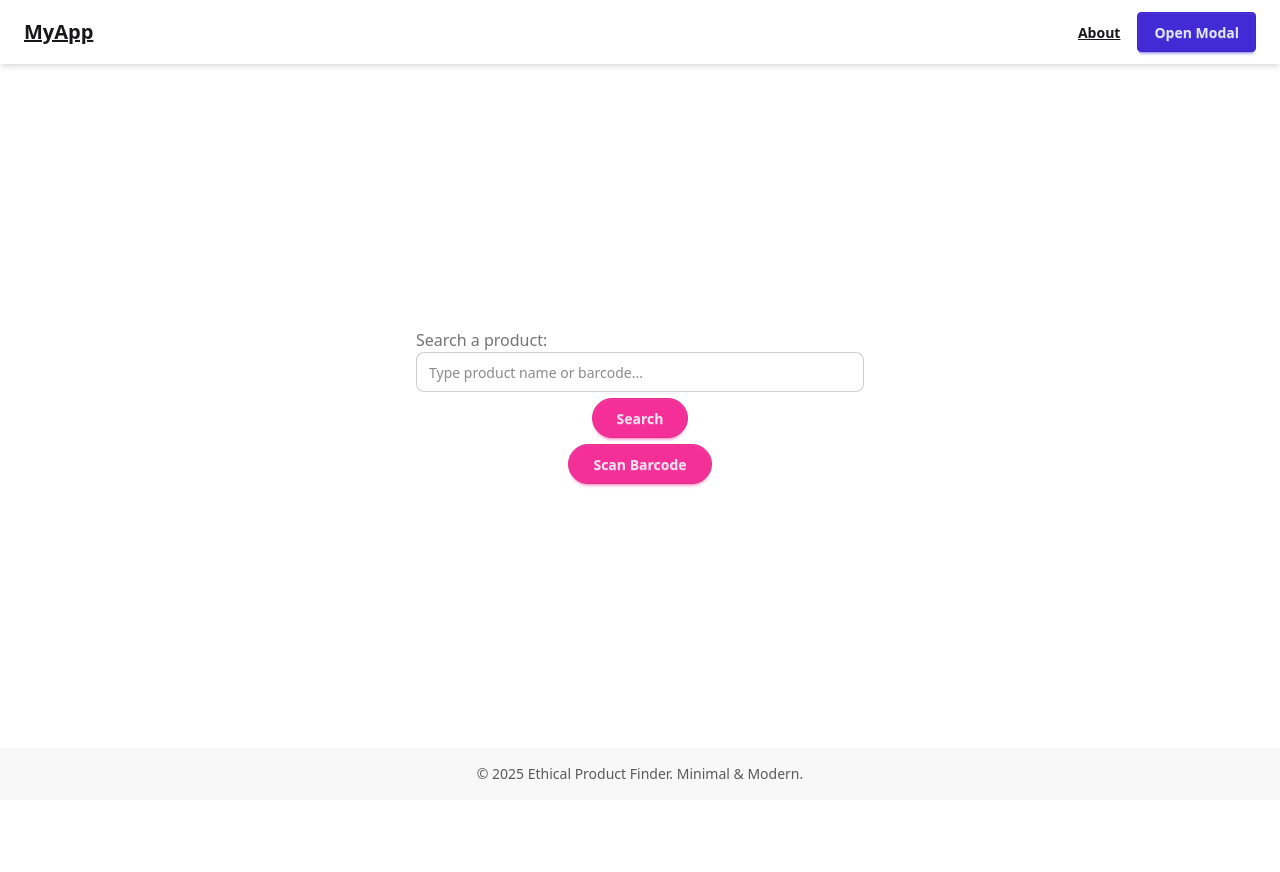
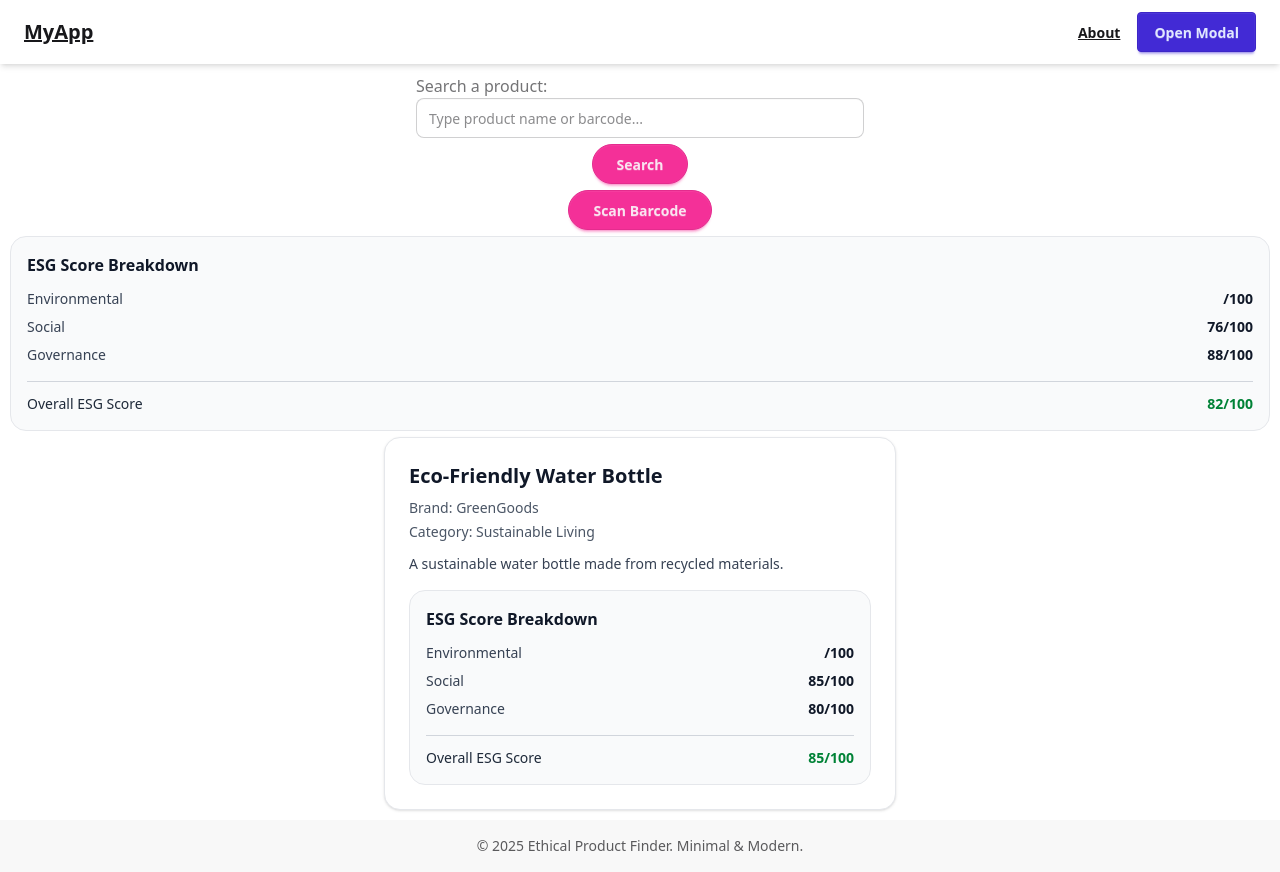
Before and after one commit to msjulietruong/impactly-la-tech, a Next.js app in the folder frontend-next/: page / in a window 1280 px wide. Before the commit the page ends 800 px from the top, so only its background shows below. Built offline with nearby package versions, Linux system fonts and the light colour scheme.

Commit message:
ESG UI & Product List

```diff
--- a/frontend-next/src/app/page.js
+++ b/frontend-next/src/app/page.js
@@ -6,6 +6,8 @@ import Button from "../components/Button";
 import Input from "../components/Input";
 import Modal from "../components/Modal";
 import BarcodeScanner from "../components/BarcodeScanner";
+import ESGScore from "../components/ESGScore";
+import ProductDetails from "../components/ProductDetails";
 
 export default function Home() {
   const [isHelpOpen, setIsHelpOpen] = useState(false);
@@ -37,6 +39,9 @@ export default function Home() {
         />
         <Button label="Search" onClick={handleSearch} />
         <Button label="Scan Barcode" onClick={() => setIsScannerOpen(true)} />
+
+          <ESGScore />
+          <ProductDetails />
       </main>
 
     {/* Barcode Scanner Modal */}
--- /dev/null
+++ b/frontend-next/src/components/ESGScore.jsx
@@ -0,0 +1,54 @@
+"use client";
+import React from "react";
+
+export default function ESGScore({ esg }) {
+    const data = esg || {
+        environmental: 82,
+        social: 76,
+        governance: 88
+    };
+
+    const overall = (
+        (data.environmental + data.social + data.governance) / 3
+ ).toFixed(0);
+
+    return (
+        <div className="p-4 bg-[#F9FAFB] rounded-2xl border border-gray-200 w-full">
+            <h2 className="text-base font-semibold mb-3 text-gray-900">
+                ESG Score Breakdown
+            </h2>
+
+            <div className="space-y-2 text-sm">
+                {/* Environmental */}
+                <div className="flex justify-between items-center">
+                    <span className="font-medium text-gray-700">Environmental</span>
+                    <span className="font-semibold text-gray-900">
+                        {data.enviornmental}/100
+                </span>
+            </div>
+
+                {/* Social */}
+                <div className="flex justify-between items-center">
+                    <span className="font-medium text-gray-700">Social</span>
+                    <span className="font-semibold text-gray-900">
+                        {data.social}/100
+                </span>
+            </div>
+
+                {/* Governance */}
+                <div className="flex justify-between items-center">
+                    <span className="font-medium text-gray-700">Governance</span>
+                    <span className="font-semibold text-gray-900">
+                        {data.governance}/100
+                </span>
+            </div>
+            </div>
+
+           {/* Divider */}
+           <div className="mt-4 border-t border-gray-300 pt-3 flex justify-between text-sm text-gray-800">
+                <span className="font-medium">Overall ESG Score</span>
+                <span className="font-bold text-green-700">{overall}/100</span>
+              </div>
+        </div>
+    );
+}
--- /dev/null
+++ b/frontend-next/src/components/ProductDetails.jsx
@@ -0,0 +1,29 @@
+"use client";
+import React, { useState } from "react";
+import ESGScore from "./ESGScore";
+
+export default function ProductDetails({ product }) {
+    const data = product || {
+        name: "Eco-Friendly Water Bottle",
+        brand: "GreenGoods",
+        description: "A sustainable water bottle made from recycled materials.",
+        category: "Sustainable Living",
+        esg: {
+            environmental: 90,
+            social: 85,
+            governance: 80
+        },
+    };
+
+    return (
+        <div className="p-6 bg-white rounded-2xl shadow-sm border border-gray-200 w-full max-w-lg">
+            <h2 className="text-xl font-semibold mb-2 text-gray-900">{data.name}</h2>
+            <p className="text-sm text-gray-600 mb-1">Brand: {data.brand}</p>
+            <p className="text-sm text-gray-600 mb-3">Category: {data.category}</p>
+            <p className="text-sm text-gray-700 mb-4">{data.description}</p>
+
+            {/* ESG Score Section */}
+            <ESGScore esg={data.esg} />
+        </div>
+    );
+}
```
